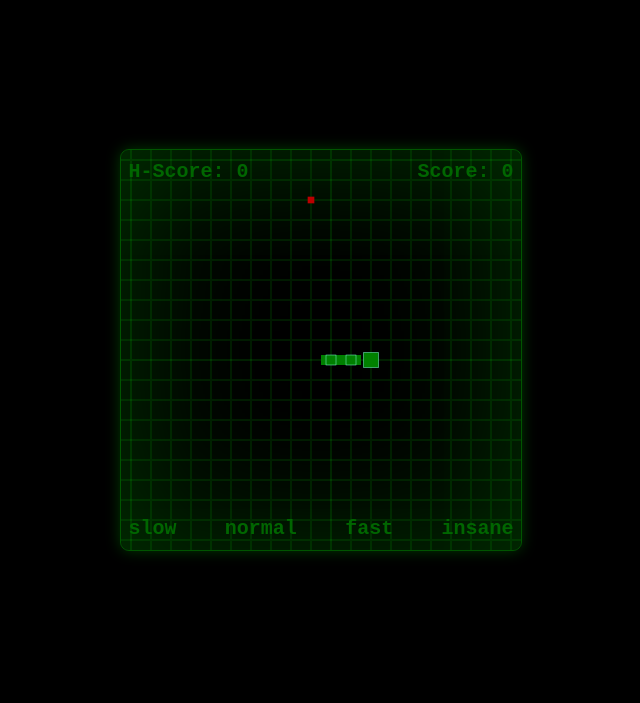
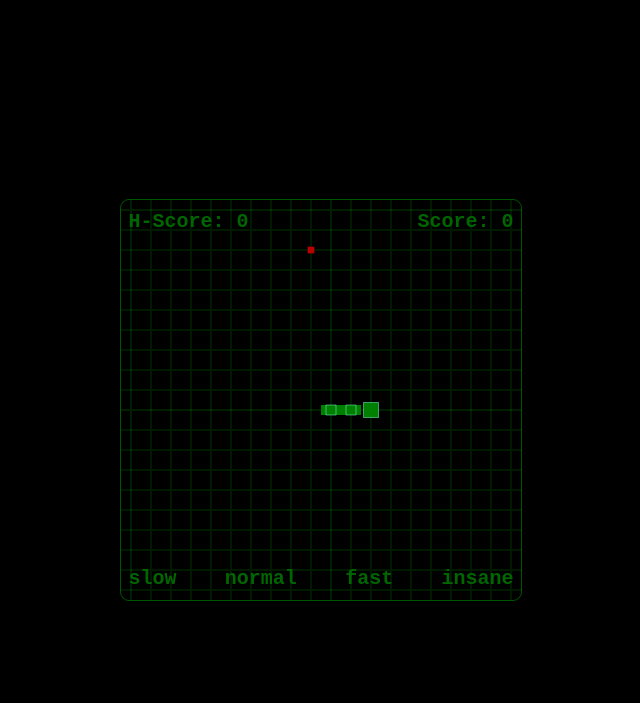
Before and after one commit to tomtom637/snake, a website built with Vite: page index.html in a window 1280 px wide. Shown: the whole page, without its empty margins (319-959 px from the left). Built offline with nearby package versions, Linux system fonts and the light colour scheme; files whose address does not match are found by name.

Commit message:
added background

```diff
--- a/src/styles.css
+++ b/src/styles.css
@@ -1,14 +1,14 @@
 @keyframes breathe {
   0% {
-    box-shadow: 0 0 15px 0 rgba(0 255 0 / 25%),
+    box-shadow: 0 0 5px 0 rgba(0 255 0 / 25%),
     inset 0 0 150px 2px rgba(0 255 0 / 18%);
   }
   50% {
-    box-shadow: 0 0 15px 0 rgba(0 255 0 / 25%),
+    box-shadow: 0 0 5px 0 rgba(0 255 0 / 25%),
     inset 0 0 150px 2px rgba(0 255 0 / 22%);
   }
   100% {
-    box-shadow: 0 0 15px 0 rgba(0 255 0 / 25%),
+    box-shadow: 0 0 5px 0 rgba(0 255 0 / 25%),
     inset 0 0 150px 2px rgba(0 255 0 / 18%);
   }
 }
@@ -30,8 +30,17 @@
 
 html, body {
   background-color: #000;
+  background-image: url("bg.gif");
+  background-position: center;
+  background-repeat: no-repeat;
+  background-size: cover;
   box-sizing: border-box;
   font-family: "Courier New", Courier, monospace;
+  height: 100dvh;
+  width: 100dvw;
+  display: flex;
+  align-items: center;
+  justify-content: center;
 }
 *, *:before, *:after {
   box-sizing: inherit;
@@ -39,6 +48,7 @@ html, body {
   padding: 0;
 }
 .wrapper {
+  display: grid;
   position: relative;
   width: fit-content;
   margin: 0 auto;
@@ -79,13 +89,12 @@ html, body {
 }
 .canvas {
   display: block;
-  margin: 150px auto;
-  background-color: #000;
+  background-color: rgba(0, 0, 0, 0.65);
   background-image: url("./screen-texture.svg");
   background-position: -1px -1px;
   border-radius: 8px;
   outline: 1px solid #050;
-  animation: 12s breathe infinite ease-in-out;
+  /* animation: 12s breathe infinite ease-in-out; */
   touch-action: manipulation;
 }
 .game-over, .pause {
```
Also changed, not shown: public/bg.gif (added).
